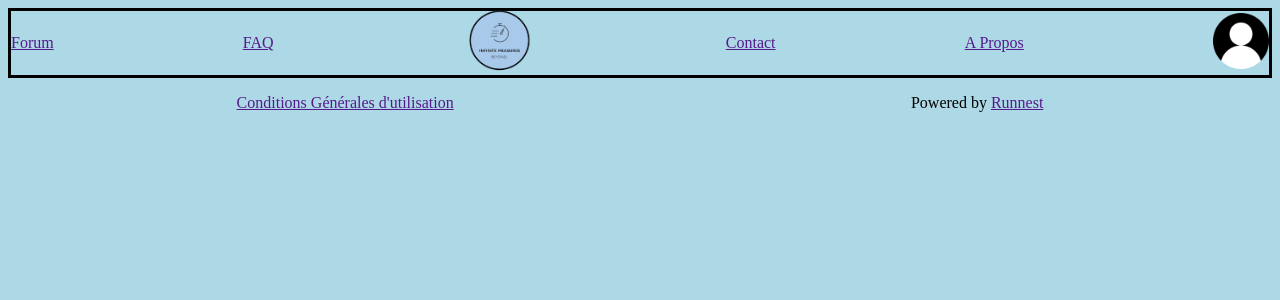
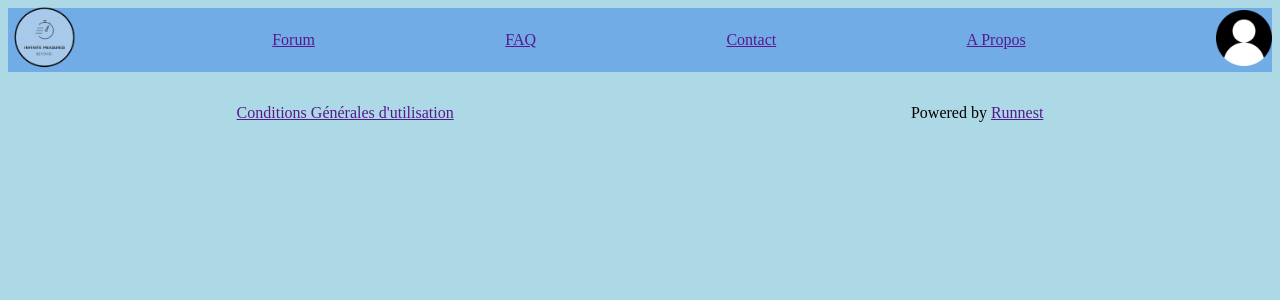
Before and after one commit to Ruph-QD/site, a PHP site: page /pages/Accueil.html in a window 1280 px wide. Shown: the top 300 px of the page. Run offline with PHP 8.4, Linux system fonts and the light colour scheme.

Commit message:
amelioration template

```diff
--- a/pages/Accueil.html
+++ b/pages/Accueil.html
@@ -7,15 +7,15 @@
         <title>Runnest</title>
     </head>
     <header>
-        <div class="head">
+        <ul class="head">
             <!-- TODO: mettre les liens pour les pages -->
-            <a href="">Forum</a>
-            <a href="">FAQ</a>
-            <a href="Accueil.html"><img class="image image-infinite"src="../assets/images/infinite_mesures.png"></a>
-            <a href="">Contact</a>
-            <a href="">A Propos</a>
-            <a href=""><img class="image image-user" src="../assets/images/logo_user.png"></a>
-        </div>
+            <li><a href="Accueil.html"><img class="image image-infinite"src="../assets/images/infinite_mesures.png"></a></li>
+            <li><a href="" class="text">Forum</a></li>
+            <li><a href="" class="text">FAQ</a></li>
+            <li><a href="" class="text">Contact</a></li>
+            <li><a href="" class="text">A Propos</a></li>
+            <li><a href=""><img class="image image-user" src="../assets/images/logo_user.png"></a></li>
+        </ul>
     </header>
     <body>
 
--- a/style/Template.css
+++ b/style/Template.css
@@ -1,14 +1,34 @@
 .head{
     display: flex;
     justify-content: space-between;
+    list-style: none;
     height: 4rem;
-    border: solid;
     align-items: center;
+    background-color: rgb(114, 172, 231);
+    margin-top: 0rem;
+    padding-left: 0rem;
+}
+.head:hover{
+    margin-top: auto;
+    height: 6rem;
+}
+.head li .text:hover{
+    padding: 2rem;
+    display: block;
+    font-size: 1.5rem;
 }
 .image{
     object-fit: contain;
     max-width: auto;
     width: auto;
+}
+.image-user:hover{
+    max-height: 5rem;
+    height: 5rem;
+}
+.image-infinite:hover{
+    max-height: 6rem;
+    height: 6rem;
 }
 .image-infinite{
     max-height: 4.3rem;
```
